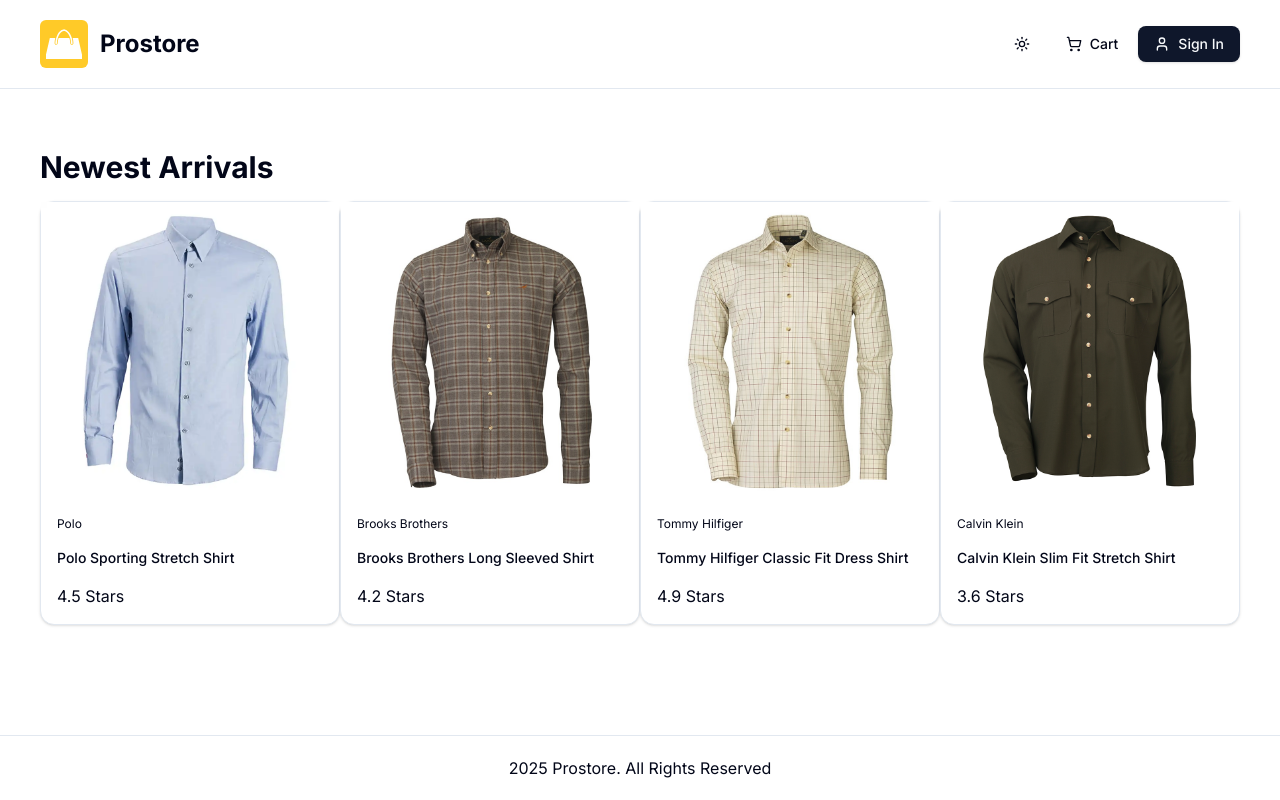
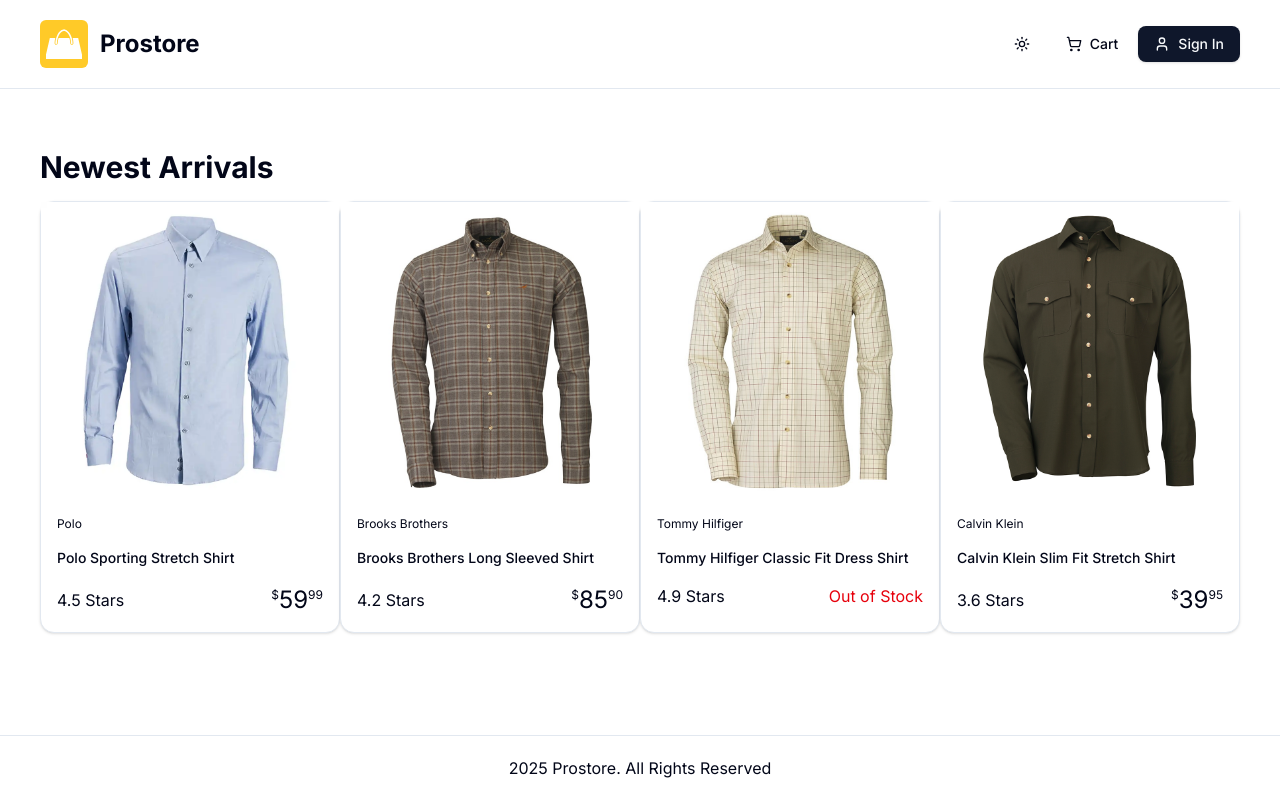
Before and after one commit to iazamkhan/prostore, a Next.js app: page / in a window 1280 px wide. Built offline with nearby package versions, Linux system fonts and the light colour scheme.

Commit message:
Added product-price

```diff
--- a/components/shared/product/product-card.tsx
+++ b/components/shared/product/product-card.tsx
@@ -1,8 +1,9 @@
 import { Card, CardContent, CardHeader } from "@/components/ui/card";
 import Image from "next/image";
 import Link from "next/link";
+import ProductPrice from "./product-price";
 
-const ProductCard = ({ product }: { [product: any] }) => {
+const ProductCard = ({ product }: { product: any }) => {
   return (
     <Card className="w-full max-w-sm">
       <CardHeader className="p-0 items-center">
@@ -23,6 +24,11 @@
         </Link>
         <div className="flex-between gap-4">
           <p>{product?.rating} Stars</p>
+          {product?.stock > 0 ? (
+            <ProductPrice value={product?.price} />
+          ) : (
+            <p className="text-destructive">Out of Stock</p>
+          )}
         </div>
       </CardContent>
     </Card>
--- /dev/null
+++ b/components/shared/product/product-price.tsx
@@ -0,0 +1,23 @@
+import { cn } from "@/lib/utils";
+
+const ProductPrice = ({
+  value,
+  className,
+}: {
+  value: number;
+  className?: string;
+}) => {
+  //Ensure two decimal places
+  const stringValue = value.toFixed(2);
+  //Get the int/float
+  const [intValue, floatValue] = stringValue.split(".");
+  return (
+    <p className={cn("text-2xl", className)}>
+      <span className="text-xs align-super">$</span>
+      {intValue}
+      <span className="text-xs align-super">{floatValue}</span>
+    </p>
+  );
+};
+
+export default ProductPrice;
```
